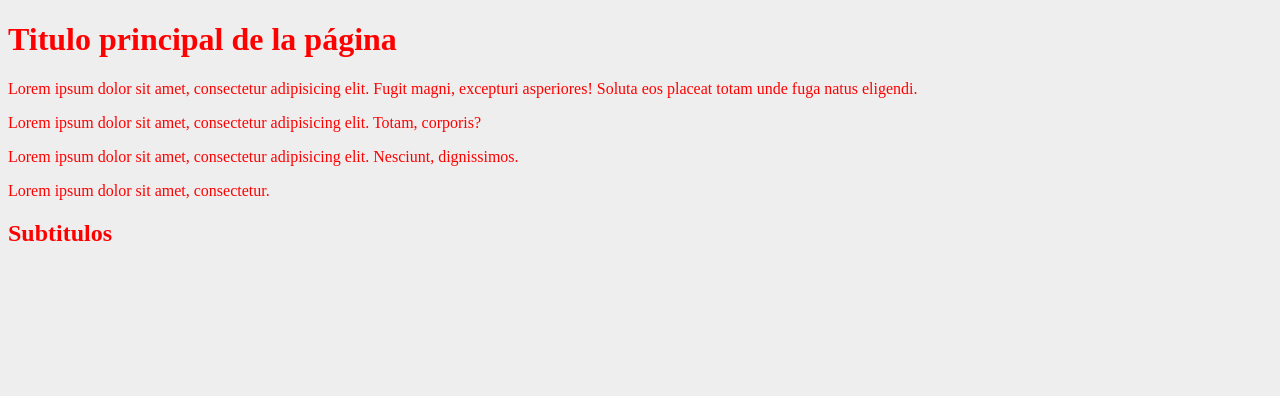
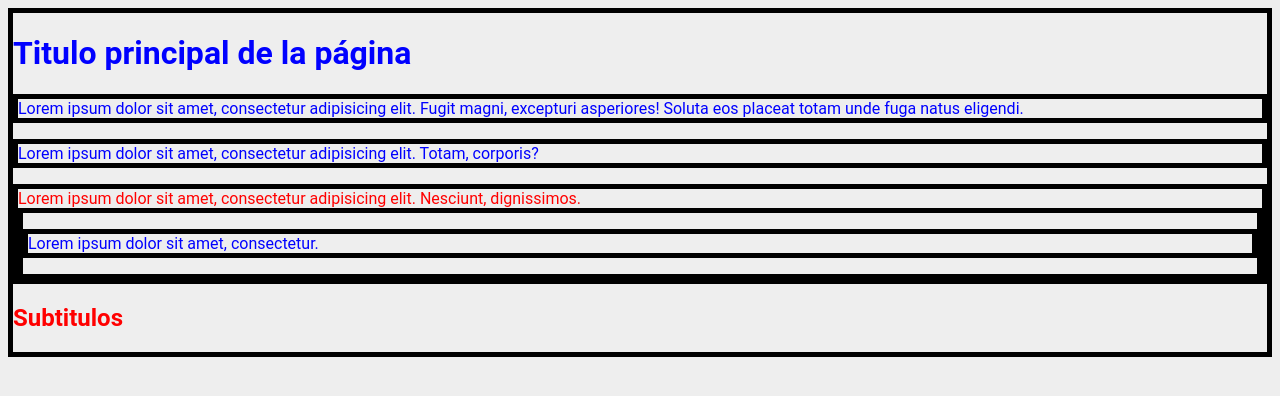
Before and after one commit to dduvanpantoja/nigbox-proyecto, a plain HTML site: page index.html in a window 1280 px wide. Drawn offline with Linux system fonts and the light colour scheme; files that its build step writes are made by us from their sources.

Commit message:
Estudiando la propiedad inherit de css

```diff
--- a/assets/css/style.css
+++ b/assets/css/style.css
@@ -2,17 +2,26 @@
 	cambia el color a rojo*/
 body {
 	background-color: #eeeeee;
+	border: 5px solid #000;
 	color: #ff0000;
+	font-family: 'Roboto', sans-serif;
 }
 h1 {
 	color: #ff0000;
 }
-p {
+
+/*
+Con la propiedad inherit le estoy diciendo que
+herede las propiedades del elemento padre
+*/
+p, div {
 	color: #ff0000;
+	border: inherit;
 }
 
-/* Otra forma de acerlo, solo lo modificas una vez*/
+/* Otra forma de acerlo, solo lo modificas una vez
+*/
 
 h1, p {
-	color: #ff0000;
+	color: #0000ff;
 }
--- a/index.html
+++ b/index.html
@@ -4,7 +4,7 @@
 	<meta charset="UTF-8">
 	<meta name="viewport" content="width=device-width, initial-scale=1.0">
 	<title>Nigbox | CSS</title>
-	<link rel="stylesheet" href="css/style.css">
+	<link rel="stylesheet" href="assets/css/style.css">
 </head>
 <body>
 
```
